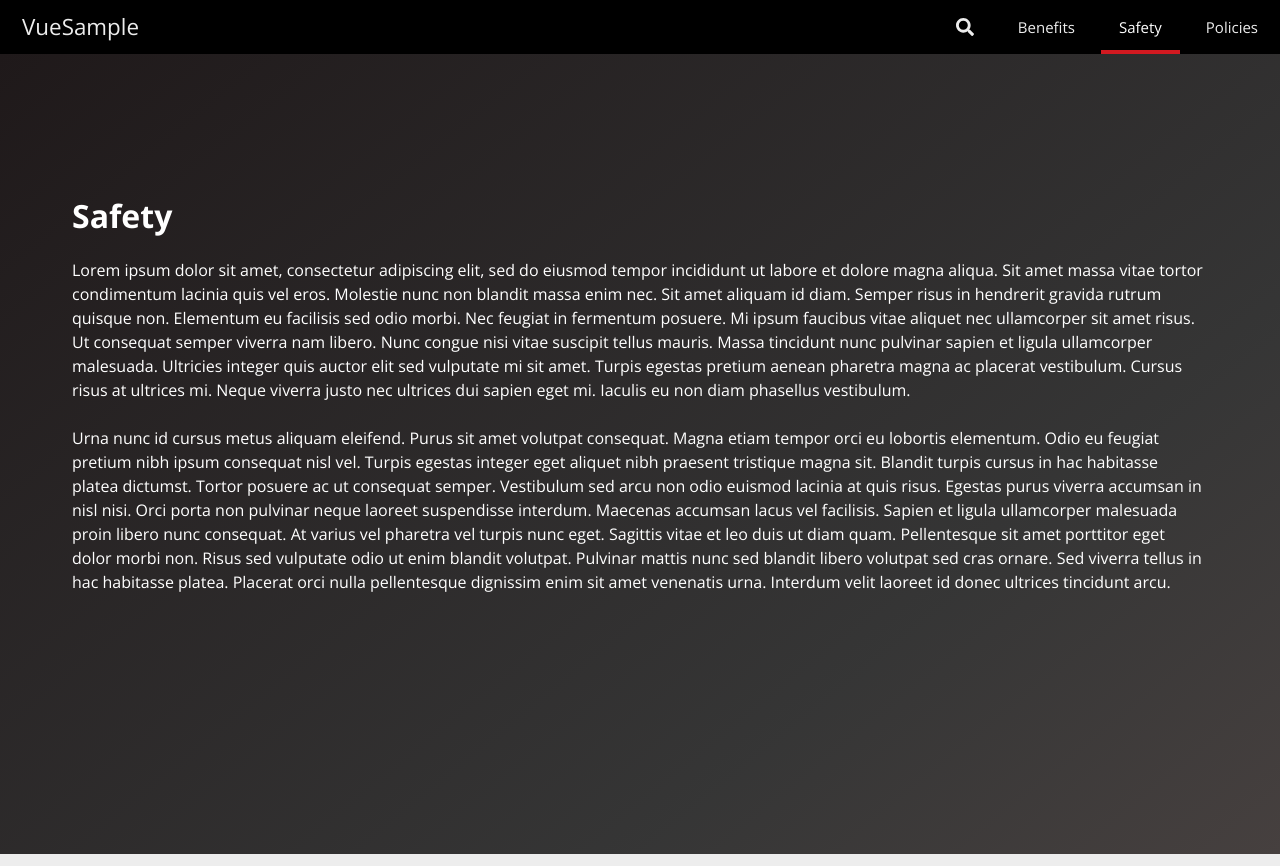
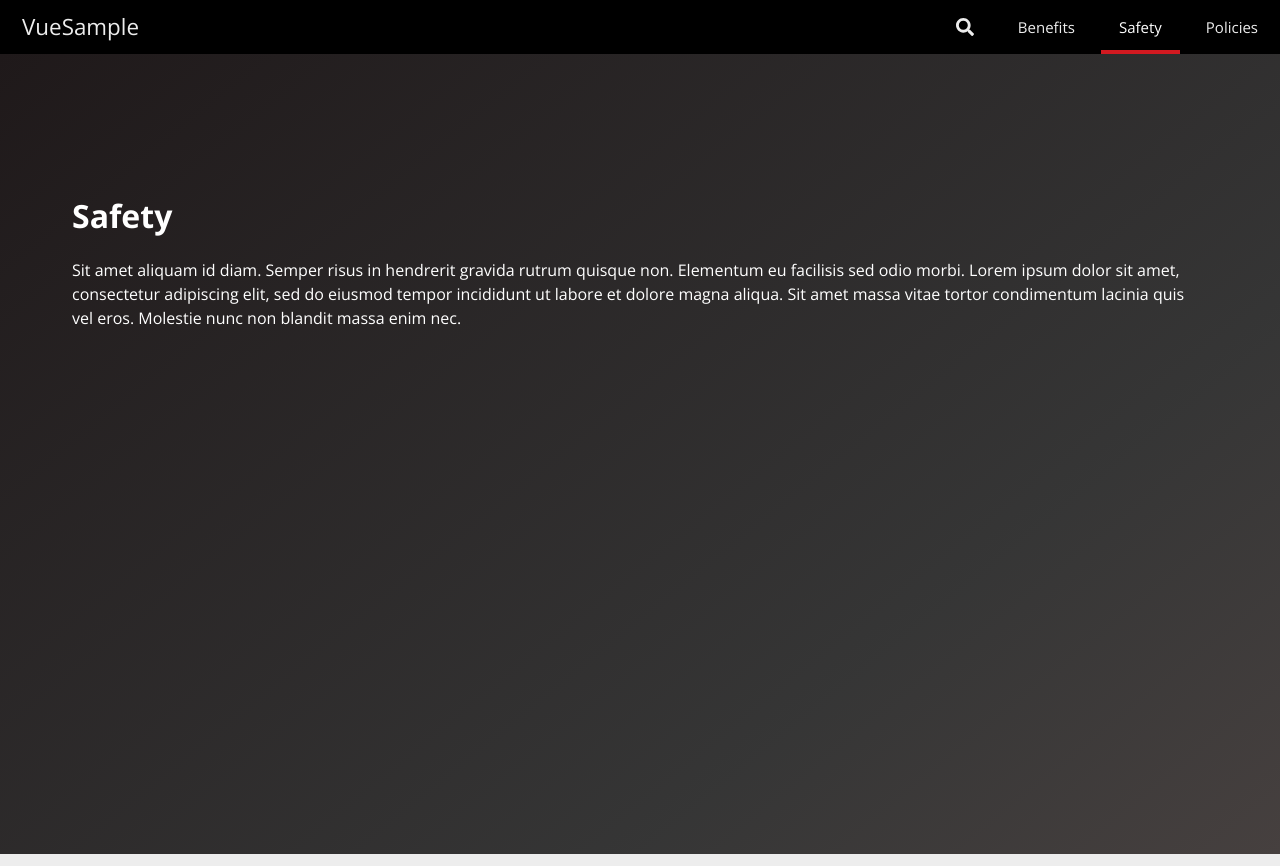
Before and after one commit to joshbutkovic/vue-code-challenge, a Vue app: page /vue-sample-app/safety in a window 1280 px wide. Built offline with nearby package versions, Linux system fonts and the light colour scheme.

Commit message:
updating content

```diff
--- a/src/components/Container/Policies.vue
+++ b/src/components/Container/Policies.vue
@@ -12,42 +12,7 @@
                             condimentum lacinia quis vel eros. Molestie nunc non
                             blandit massa enim nec. Sit amet aliquam id diam.
                             Semper risus in hendrerit gravida rutrum quisque
-                            non. Elementum eu facilisis sed odio morbi. Nec
-                            feugiat in fermentum posuere. Mi ipsum faucibus
-                            vitae aliquet nec ullamcorper sit amet risus. Ut
-                            consequat semper viverra nam libero. Nunc congue
-                            nisi vitae suscipit tellus mauris. Massa tincidunt
-                            nunc pulvinar sapien et ligula ullamcorper
-                            malesuada. Ultricies integer quis auctor elit sed
-                            vulputate mi sit amet. Turpis egestas pretium aenean
-                            pharetra magna ac placerat vestibulum. Cursus risus
-                            at ultrices mi. Neque viverra justo nec ultrices dui
-                            sapien eget mi. Iaculis eu non diam phasellus
-                            vestibulum.
-                        </p>
-                        <br />
-                        <p>
-                            Urna nunc id cursus metus aliquam eleifend. Purus
-                            sit amet volutpat consequat. Magna etiam tempor orci
-                            eu lobortis elementum. Odio eu feugiat pretium nibh
-                            ipsum consequat nisl vel. Turpis egestas integer
-                            eget aliquet nibh praesent tristique magna sit.
-                            Blandit turpis cursus in hac habitasse platea
-                            dictumst. Tortor posuere ac ut consequat semper.
-                            Vestibulum sed arcu non odio euismod lacinia at quis
-                            risus. Egestas purus viverra accumsan in nisl nisi.
-                            Orci porta non pulvinar neque laoreet suspendisse
-                            interdum. Maecenas accumsan lacus vel facilisis.
-                            Sapien et ligula ullamcorper malesuada proin libero
-                            nunc consequat. At varius vel pharetra vel turpis
-                            nunc eget. Sagittis vitae et leo duis ut diam quam.
-                            Pellentesque sit amet porttitor eget dolor morbi
-                            non. Risus sed vulputate odio ut enim blandit
-                            volutpat. Pulvinar mattis nunc sed blandit libero
-                            volutpat sed cras ornare. Sed viverra tellus in hac
-                            habitasse platea. Placerat orci nulla pellentesque
-                            dignissim enim sit amet venenatis urna. Interdum
-                            velit laoreet id donec ultrices tincidunt arcu.
+                            non. Elementum eu facilisis sed odio morbi.
                         </p>
                     </div>
                 </div>
--- a/src/components/Container/Safety.vue
+++ b/src/components/Container/Safety.vue
@@ -6,48 +6,13 @@
                     <div class="container">
                         <p class="title">Safety</p>
                         <p>
-                            Lorem ipsum dolor sit amet, consectetur adipiscing
-                            elit, sed do eiusmod tempor incididunt ut labore et
-                            dolore magna aliqua. Sit amet massa vitae tortor
-                            condimentum lacinia quis vel eros. Molestie nunc non
-                            blandit massa enim nec. Sit amet aliquam id diam.
-                            Semper risus in hendrerit gravida rutrum quisque
-                            non. Elementum eu facilisis sed odio morbi. Nec
-                            feugiat in fermentum posuere. Mi ipsum faucibus
-                            vitae aliquet nec ullamcorper sit amet risus. Ut
-                            consequat semper viverra nam libero. Nunc congue
-                            nisi vitae suscipit tellus mauris. Massa tincidunt
-                            nunc pulvinar sapien et ligula ullamcorper
-                            malesuada. Ultricies integer quis auctor elit sed
-                            vulputate mi sit amet. Turpis egestas pretium aenean
-                            pharetra magna ac placerat vestibulum. Cursus risus
-                            at ultrices mi. Neque viverra justo nec ultrices dui
-                            sapien eget mi. Iaculis eu non diam phasellus
-                            vestibulum.
-                        </p>
-                        <br />
-                        <p>
-                            Urna nunc id cursus metus aliquam eleifend. Purus
-                            sit amet volutpat consequat. Magna etiam tempor orci
-                            eu lobortis elementum. Odio eu feugiat pretium nibh
-                            ipsum consequat nisl vel. Turpis egestas integer
-                            eget aliquet nibh praesent tristique magna sit.
-                            Blandit turpis cursus in hac habitasse platea
-                            dictumst. Tortor posuere ac ut consequat semper.
-                            Vestibulum sed arcu non odio euismod lacinia at quis
-                            risus. Egestas purus viverra accumsan in nisl nisi.
-                            Orci porta non pulvinar neque laoreet suspendisse
-                            interdum. Maecenas accumsan lacus vel facilisis.
-                            Sapien et ligula ullamcorper malesuada proin libero
-                            nunc consequat. At varius vel pharetra vel turpis
-                            nunc eget. Sagittis vitae et leo duis ut diam quam.
-                            Pellentesque sit amet porttitor eget dolor morbi
-                            non. Risus sed vulputate odio ut enim blandit
-                            volutpat. Pulvinar mattis nunc sed blandit libero
-                            volutpat sed cras ornare. Sed viverra tellus in hac
-                            habitasse platea. Placerat orci nulla pellentesque
-                            dignissim enim sit amet venenatis urna. Interdum
-                            velit laoreet id donec ultrices tincidunt arcu.
+                            Sit amet aliquam id diam. Semper risus in hendrerit
+                            gravida rutrum quisque non. Elementum eu facilisis
+                            sed odio morbi. Lorem ipsum dolor sit amet,
+                            consectetur adipiscing elit, sed do eiusmod tempor
+                            incididunt ut labore et dolore magna aliqua. Sit
+                            amet massa vitae tortor condimentum lacinia quis vel
+                            eros. Molestie nunc non blandit massa enim nec.
                         </p>
                     </div>
                 </div>
```
